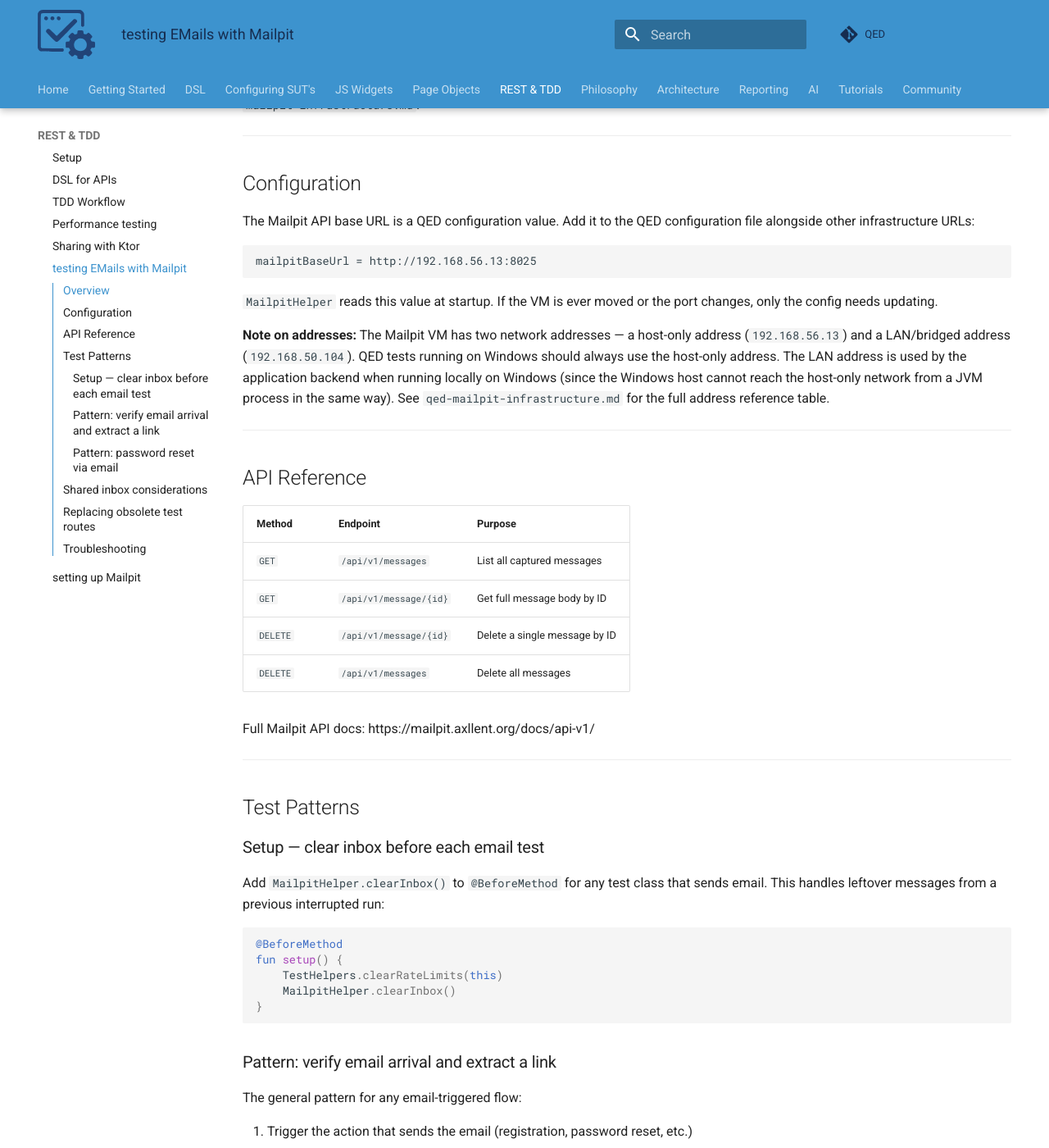
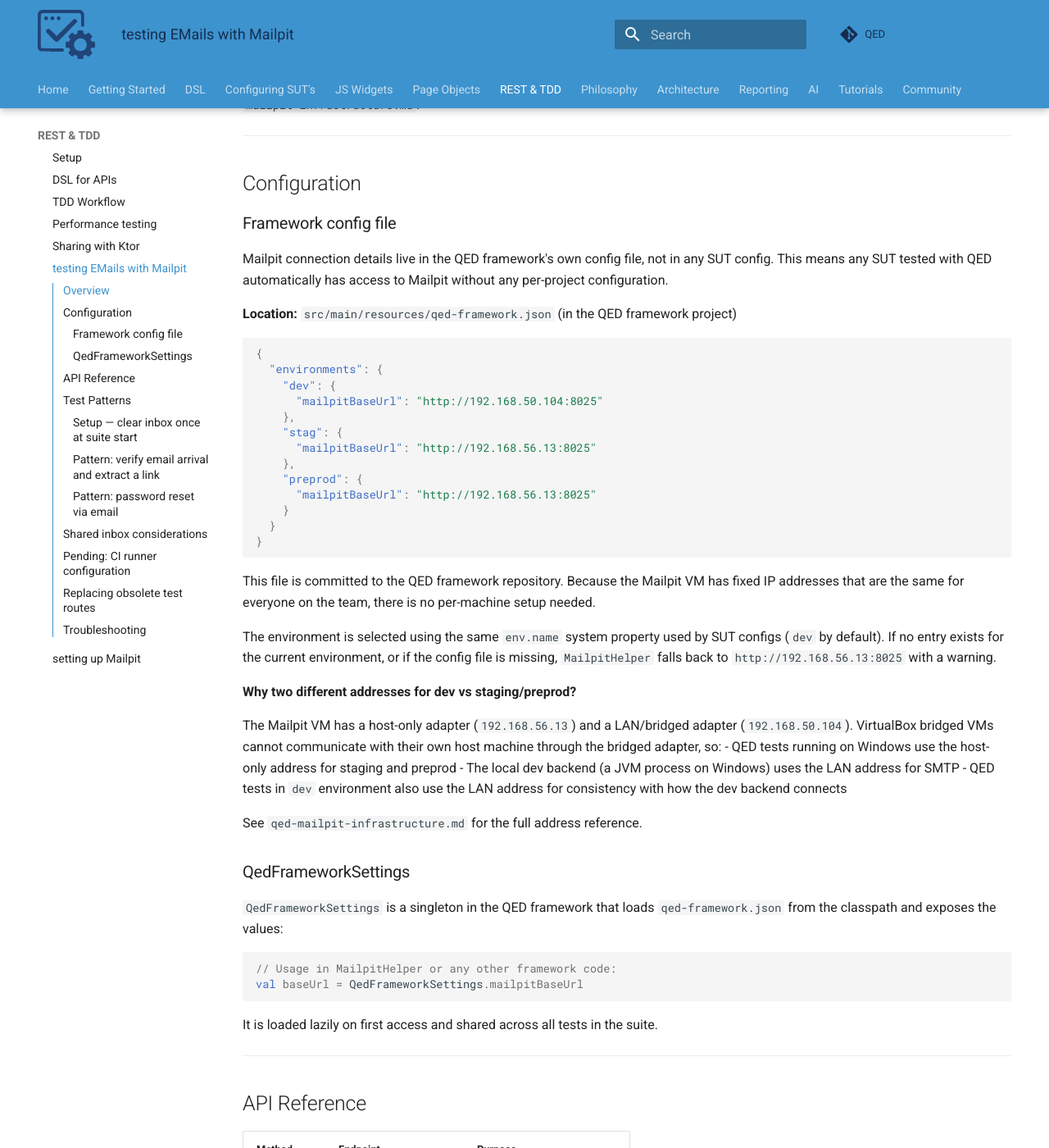
Before and after one commit to AneVisser/qed-framework, an MkDocs documentation site: the page built from docs/rest/testing-emails.md, in a window 1280 px wide and 1400 px high, scrolled down 360 px. Shown: the whole window at 82% size. Built offline with MkDocs 1.6.1 and Material for MkDocs 9.7.7, drawn with Linux system fonts in a browser that asks for light colours; comment, search, counter and statistics services are not loaded; some of the changed text lies outside the part shown.

Commit message:
updated tests and documentation for MailPit

````diff
--- a/docs/rest/testing-emails.md
+++ b/docs/rest/testing-emails.md
@@ -10,29 +10,68 @@
 recipient, and link content rather than just checking that an API returns HTTP 200.
 
 **Mailpit is not part of the application under test.** It is a QED infrastructure
-component. For VM setup and installation, see
-`qed-mailpit-infrastructure.md`.
+component. For VM setup and installation, see `qed-mailpit-infrastructure.md`.
 
 ---
 
 ## Configuration
 
-The Mailpit API base URL is a QED configuration value. Add it to the QED configuration
-file alongside other infrastructure URLs:
+### Framework config file
 
-```
-mailpitBaseUrl = http://192.168.56.13:8025
+Mailpit connection details live in the QED framework's own config file, not in any
+SUT config. This means any SUT tested with QED automatically has access to Mailpit
+without any per-project configuration.
+
+**Location:** `src/main/resources/qed-framework.json` (in the QED framework project)
+
+```json
+{
+  "environments": {
+    "dev": {
+      "mailpitBaseUrl": "http://192.168.50.104:8025"
+    },
+    "stag": {
+      "mailpitBaseUrl": "http://192.168.56.13:8025"
+    },
+    "preprod": {
+      "mailpitBaseUrl": "http://192.168.56.13:8025"
+    }
+  }
+}
 ```
 
-`MailpitHelper` reads this value at startup. If the VM is ever moved or the port
-changes, only the config needs updating.
+This file is committed to the QED framework repository. Because the Mailpit VM has
+fixed IP addresses that are the same for everyone on the team, there is no per-machine
+setup needed.
 
-**Note on addresses:** The Mailpit VM has two network addresses — a host-only address
-(`192.168.56.13`) and a LAN/bridged address (`192.168.50.104`). QED tests running on
-Windows should always use the host-only address. The LAN address is used by the
-application backend when running locally on Windows (since the Windows host cannot
-reach the host-only network from a JVM process in the same way). See
-`qed-mailpit-infrastructure.md` for the full address reference table.
+The environment is selected using the same `env.name` system property used by SUT
+configs (`dev` by default). If no entry exists for the current environment, or if
+the config file is missing, `MailpitHelper` falls back to `http://192.168.56.13:8025`
+with a warning.
+
+**Why two different addresses for dev vs staging/preprod?**
+
+The Mailpit VM has a host-only adapter (`192.168.56.13`) and a LAN/bridged adapter
+(`192.168.50.104`). VirtualBox bridged VMs cannot communicate with their own host
+machine through the bridged adapter, so:
+- QED tests running on Windows use the host-only address for staging and preprod
+- The local dev backend (a JVM process on Windows) uses the LAN address for SMTP
+- QED tests in `dev` environment also use the LAN address for consistency with
+  how the dev backend connects
+
+See `qed-mailpit-infrastructure.md` for the full address reference.
+
+### QedFrameworkSettings
+
+`QedFrameworkSettings` is a singleton in the QED framework that loads
+`qed-framework.json` from the classpath and exposes the values:
+
+```kotlin
+// Usage in MailpitHelper or any other framework code:
+val baseUrl = QedFrameworkSettings.mailpitBaseUrl
+```
+
+It is loaded lazily on first access and shared across all tests in the suite.
 
 ---
 
@@ -51,16 +90,26 @@
 
 ## Test Patterns
 
-### Setup — clear inbox before each email test
+### Setup — clear inbox once at suite start
 
-Add `MailpitHelper.clearInbox()` to `@BeforeMethod` for any test class that sends
-email. This handles leftover messages from a previous interrupted run:
+Add `MailpitHelper.clearInbox()` to `@BeforeSuite` — not `@BeforeMethod`. Clearing
+before every method is too aggressive: if two email-related tests run in sequence,
+the `@BeforeMethod` clear would wipe the inbox before the first test's email has been
+consumed, which could mask failures.
+
+The per-message delete inside `waitForEmail()` keeps the inbox clean during the suite.
+The `@BeforeSuite` clear only handles leftover messages from a previous interrupted run.
 
 ```kotlin
+@BeforeSuite
+fun clearMailpitInbox() {
+    MailpitHelper.clearInbox()
+}
+
 @BeforeMethod
 fun setup() {
-    TestHelpers.clearRateLimits(this)
-    MailpitHelper.clearInbox()
+    TestHelpers.clearRateLimits(this)   // rate limits cleared per method as before
+    // no inbox clear here
 }
 ```
 
@@ -171,6 +220,76 @@
 
 ---
 
+## Pending: CI runner configuration
+
+When QED is wired into the build pipeline, the current framework config approach needs
+updating. The `env.name` property selects which SUT environment is being tested, not
+where QED is running — but the Mailpit URL depends on where QED is running, not which
+SUT environment is targeted.
+
+**The correct model:**
+
+| QED running on | Mailpit URL |
+|---|---|
+| Windows dev machine | `http://192.168.50.104:8025` (LAN — always, regardless of SUT env) |
+| CI runner on vm-staging | `http://192.168.56.13:8025` (host-only — always) |
+
+**Required changes when implementing CI pipeline:**
+
+1. **Move config file** from `src/main/resources/qed-framework.json` (classpath,
+   committed to repo) to `~/.qed/qed-framework.json` (user home, per-machine)
+
+2. **Flatten `QedFrameworkConfig.kt`** — remove the `environments` map, replace with
+   a single top-level value:
+   ```kotlin
+   data class QedFrameworkConfig(
+       val mailpitBaseUrl: String? = null
+   )
+   ```
+
+3. **Update `QedFrameworkSettings.kt`** — load from user home instead of classpath,
+   remove the `env.name` environment selection:
+   ```kotlin
+   private val CONFIG_PATH =
+       "${System.getProperty("user.home")}/.qed/qed-framework.json"
+
+   private fun load(): String? {
+       val file = File(CONFIG_PATH)
+       if (!file.exists()) {
+           println("⚠️  QED framework config not found at $CONFIG_PATH — using defaults")
+           return null
+       }
+       return try {
+           QEDJson.fromJson<QedFrameworkConfig>(file.readText())?.mailpitBaseUrl
+       } catch (e: Exception) {
+           println("⚠️  Failed to load QED framework config: ${e.message} — using defaults")
+           null
+       }
+   }
+   ```
+
+4. **Create the config file on vm-staging** (as part of runner setup):
+   ```bash
+   mkdir -p /home/runner/.qed
+   cat > /home/runner/.qed/qed-framework.json << 'EOF'
+   {
+     "mailpitBaseUrl": "http://192.168.56.13:8025"
+   }
+   EOF
+   ```
+
+5. **Windows dev machine config** (`~/.qed/qed-framework.json`):
+   ```json
+   {
+     "mailpitBaseUrl": "http://192.168.50.104:8025"
+   }
+   ```
+
+Until this is implemented, the URL in `src/main/resources/qed-framework.json` should
+be set to `http://192.168.50.104:8025` for running tests from the dev machine.
+
+---
+
 ## Replacing obsolete test routes
 
 Before Mailpit was available, test-only backend routes existed solely to retrieve email
@@ -190,8 +309,9 @@
 ## Troubleshooting
 
 **`waitForEmail` times out:**
-- Check the Mailpit web UI manually at `http://192.168.56.13:8025` — did the email
-  arrive at all?
+- Check the Mailpit web UI manually — did the email arrive at all?
+    - From dev: `http://192.168.50.104:8025`
+    - From Windows host (staging/preprod): `http://192.168.56.13:8025`
 - If the inbox is empty, the problem is in the application SMTP configuration, not QED.
   Check the application logs on the relevant environment.
 - If the email arrived but with the wrong subject or recipient: inspect `Subject` and
@@ -204,13 +324,18 @@
   and adjust the `pathFragment` or splitting logic in `extractLink` accordingly.
 - Try `email.getString("HTML")` if the plain-text body is minimal.
 
-**Mailpit web UI unreachable (`192.168.56.13:8025`):**
+**Mailpit web UI unreachable:**
 - Verify vm-mailpit is running: SSH to `192.168.56.13` and run
   `sudo systemctl status mailpit`
 - Confirm ports are listening: `ss -tlnp | grep -E '1025|8025'`
-- Do NOT use `192.168.50.104` from the Windows host — use the host-only IP
+- Do NOT use `192.168.50.104` from the Windows host — bridged VMs are unreachable
+  from their own host machine. Use `192.168.56.13` instead.
+
+**Wrong Mailpit URL being used:**
+- Check which environment `env.name` is set to: `System.getProperty("env.name")`
+- Verify `qed-framework.json` has the correct entry for that environment
+- Check `QedFrameworkSettings` logs at startup for any warning about missing config
 
 **`clearInbox()` has no visible effect:**
-- Confirm Mailpit is reachable: `Test-NetConnection -ComputerName 192.168.56.13 -Port 8025`
-- The DELETE request returns silently even if Mailpit is unreachable — check
-  connectivity before assuming the inbox was cleared
+- Confirm Mailpit is reachable using `Test-NetConnection` before assuming the inbox
+  was cleared — the DELETE request returns silently even if unreachable
````
Also changed, not shown: 5 other files.
